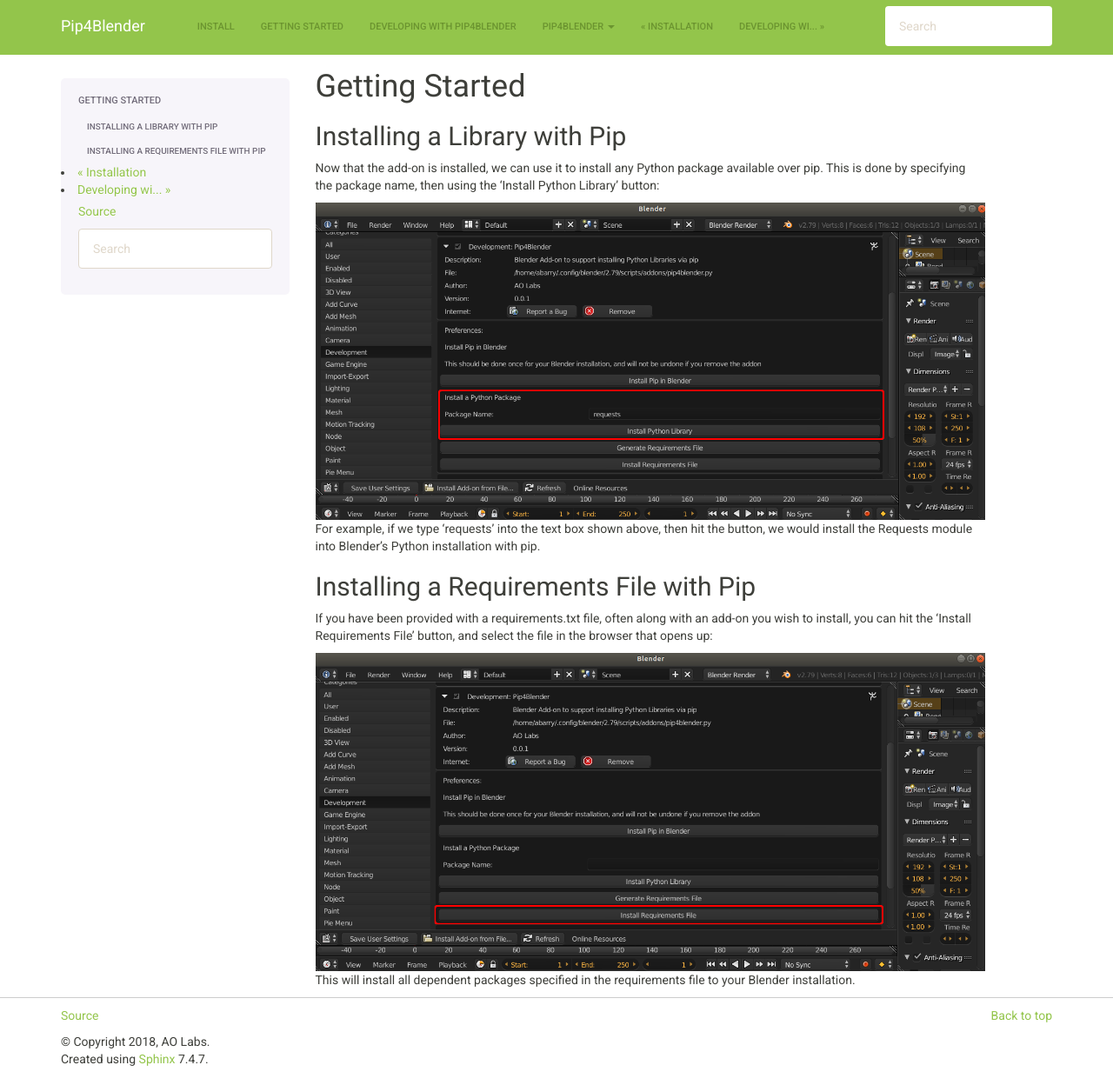
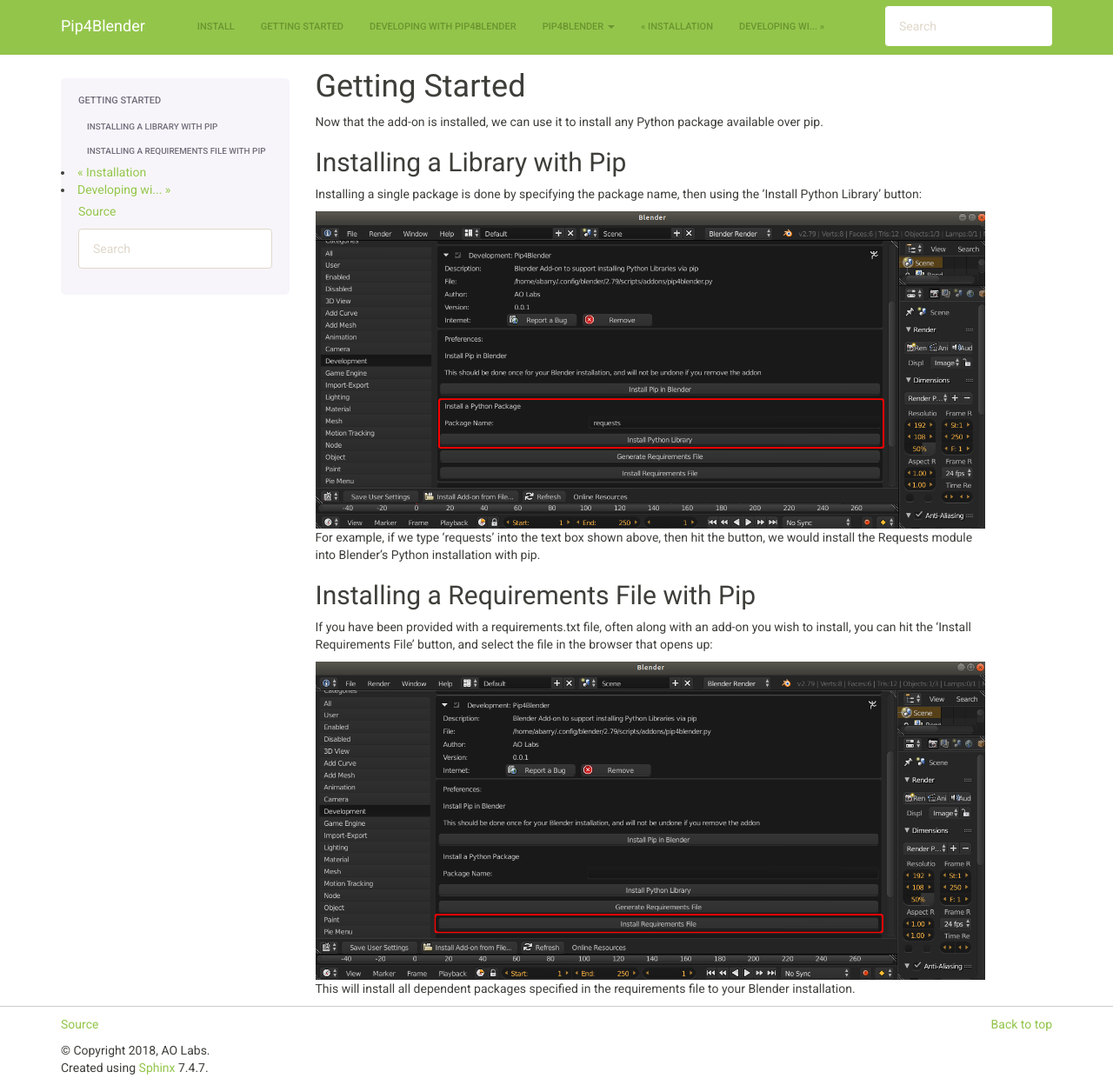
Before and after one commit to AO-StreetArt/pip4blender, a Sphinx documentation site: the page built from docs/pages/quickstart.rst, in a window 1280 px wide and 1248 px high. Shown: the whole window at 87% size. Built offline with Sphinx 7.4.7, drawn with Linux system fonts in a browser that asks for light colours.

Commit message:
Cleanup docs

```diff
--- a/docs/pages/install.rst
+++ b/docs/pages/install.rst
@@ -3,11 +3,11 @@
 Installation
 ============
 
+Pip4Blender is installed exactly like any other Blender add-on, and is distributed
+as a single Python file.
+
 Add-on Install
 --------------
-
-Pip4Blender is installed exactly like any other Blender add-on, and is distributed
-as a single Python file.
 
 From the User Preferences panel, select 'Install Addon from File', and select the
 pip4blender.py file.
--- a/docs/pages/quickstart.rst
+++ b/docs/pages/quickstart.rst
@@ -3,11 +3,13 @@
 Getting Started
 ===============
 
+Now that the add-on is installed, we can use it to install any Python package
+available over pip.
+
 Installing a Library with Pip
 -----------------------------
 
-Now that the add-on is installed, we can use it to install any Python package
-available over pip.  This is done by specifying the package name, then using the
+Installing a single package is done by specifying the package name, then using the
 'Install Python Library' button:
 
 .. image:: _images/Install_Library.png
```
